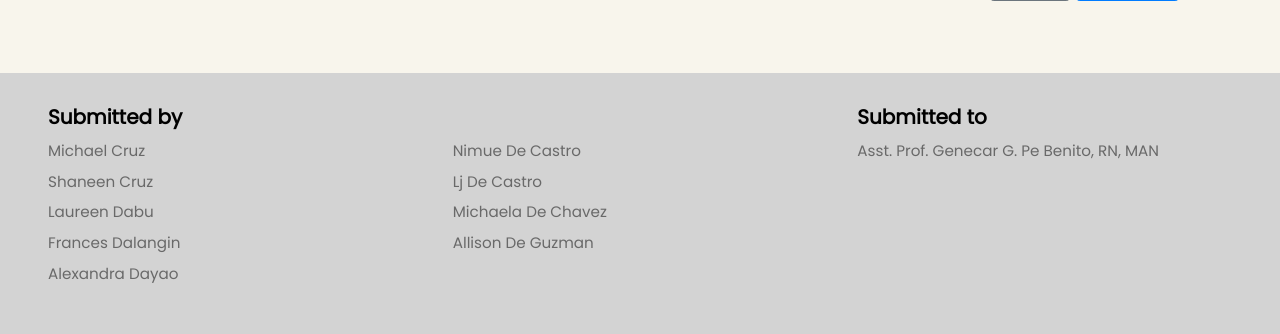
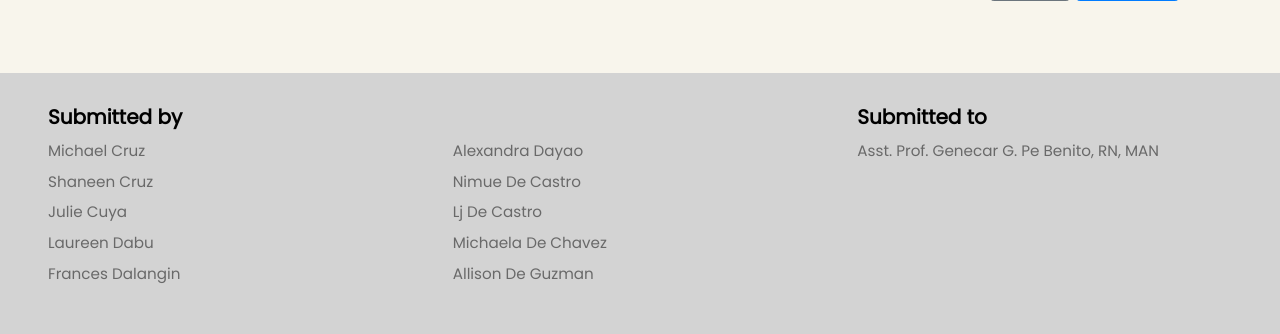
Before and after one commit to johnrayignacio/eyenako, a Django app: page /assessment/eye-dentify in a window 1280 px wide. Shown: the part 1299-1633 px from the top of the page. Run offline with Django 3.2, Linux system fonts and the light colour scheme; some libraries are stand-ins or nearby versions.

Commit message:
Update main.html

```diff
--- a/rle_app/templates/rle_app/main.html
+++ b/rle_app/templates/rle_app/main.html
@@ -85,15 +85,17 @@
                 <ul class="list-unstyled" id="contacts">
                     <li>Michael Cruz</li>
                     <li>Shaneen Cruz</li>
+                    <li>Julie Cuya</li>
                     <li>Laureen Dabu</li>
                     <li>Frances Dalangin</li>
-                    <li>Alexandra Dayao</li>
+
 
                 </ul>
             </div>
             <div class="col-md-4 socmed py-3" id="contacts">
                 <h5 class="invisible">Submitted by</h5>
                 <ul class="list-unstyled">
+                    <li>Alexandra Dayao</li>
                     <li>Nimue De Castro</li>
                     <li>Lj De Castro</li>
                     <li>Michaela De Chavez</li>
```
